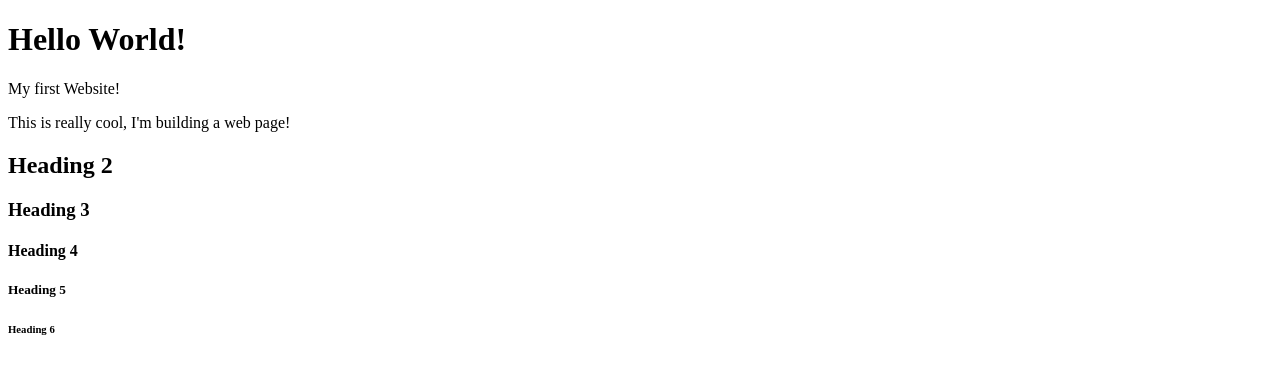
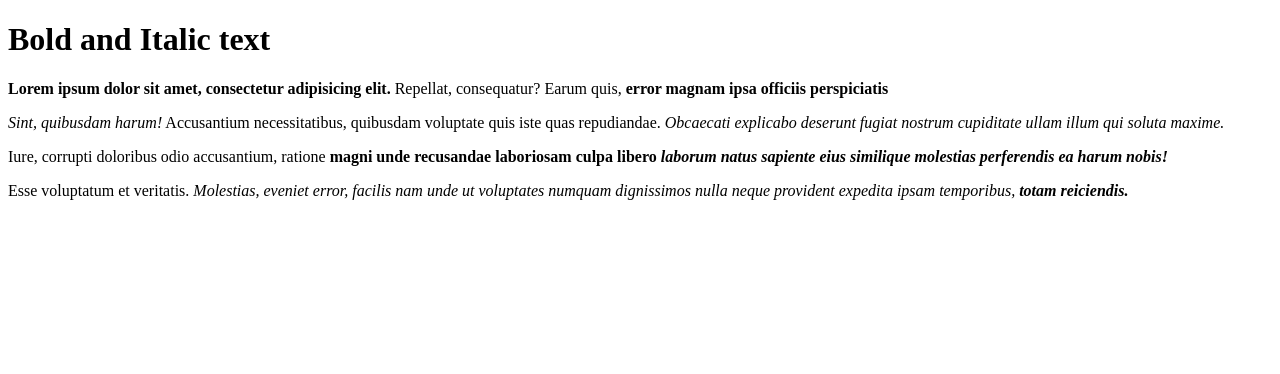
Before and after one commit to matiasb99/html_lesson, a plain HTML site: page index.html in a window 1280 px wide. Drawn offline with Linux system fonts and the light colour scheme.

Commit message:
Bold & Italic text, and HTML comments

```diff
--- a/index.html
+++ b/index.html
@@ -6,17 +6,33 @@
     </head>
 
     <body>
-        <h1>Hello World!</h1>
+        <h1>Bold and Italic text</h1>
 
-        <p>My first Website!</p>
+        <!-- this is an HTML comment -->
 
-        <p>This is really cool, I'm building a web page!</p>
+        <!-- <strong> makes the text bold -->
 
-        <h2>Heading 2</h2>
-        <h3>Heading 3</h3>
-        <h4>Heading 4</h4>
-        <h5>Heading 5</h5>
-        <h6>Heading 6</h6>
+        <p><strong>Lorem ipsum dolor sit amet, consectetur adipisicing
+        elit.</strong> Repellat, consequatur? Earum quis, <strong>error magnam
+        ipsa officiis perspiciatis</strong></p>
 
+        <!-- <em> stand for emphasis - this makes the text italic -->
+
+        <p><em>Sint, quibusdam harum!</em> Accusantium necessitatibus,
+        quibusdam voluptate quis iste quas repudiandae. <em>Obcaecati explicabo
+        deserunt fugiat nostrum cupiditate ullam illum qui soluta
+        maxime.</em></p>
+
+        <!-- do not use <b> and <i> !!! -->
+
+        <!-- <strong> and <em> can be nested together -->
+
+        <p>Iure, corrupti doloribus odio accusantium, ratione <strong>magni
+        unde recusandae laboriosam culpa libero <em>laborum natus sapiente eius
+        similique molestias perferendis ea harum nobis!
+        <p></em></strong> Esse voluptatum et veritatis. <em>Molestias, eveniet
+        error, facilis nam unde ut voluptates numquam dignissimos nulla neque
+        provident expedita ipsam temporibus, <strong>totam reiciendis.</strong>
+        </em></p>
     </body>
 </html>
```
